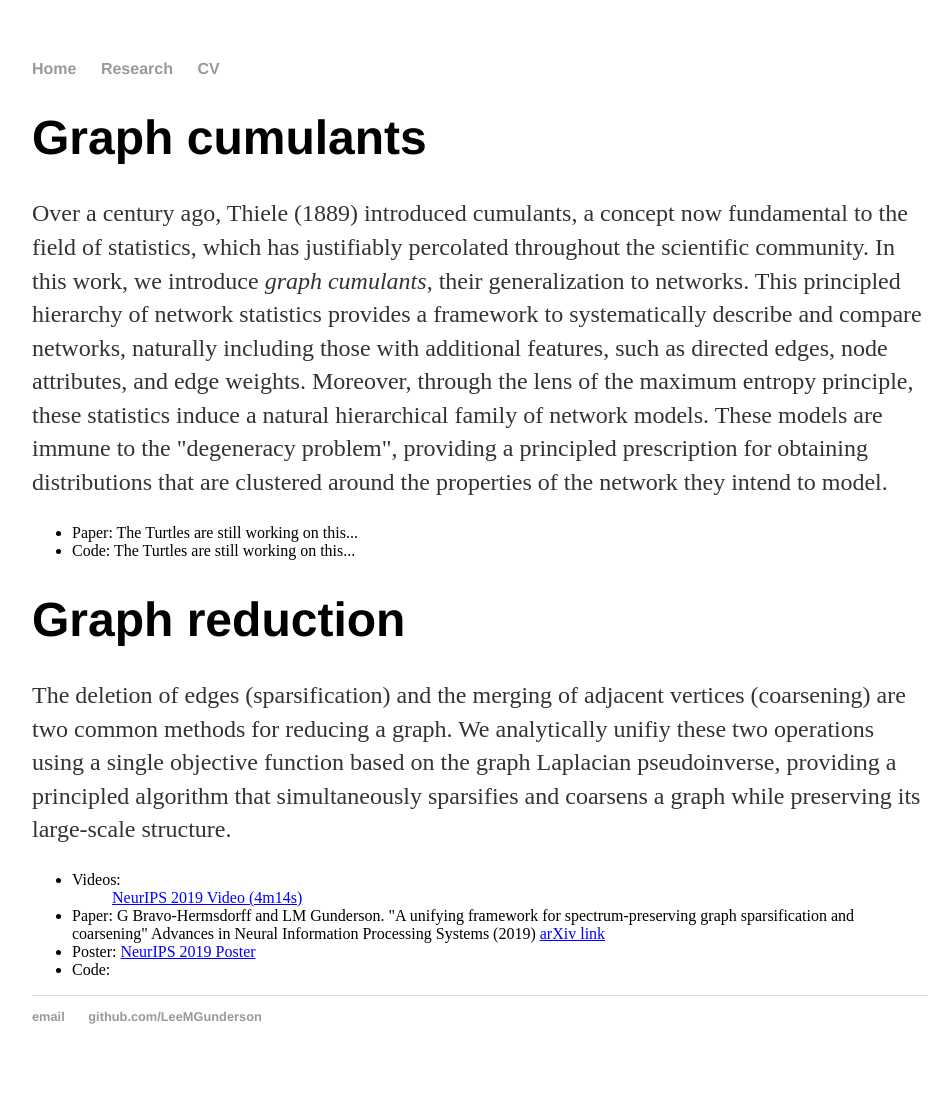
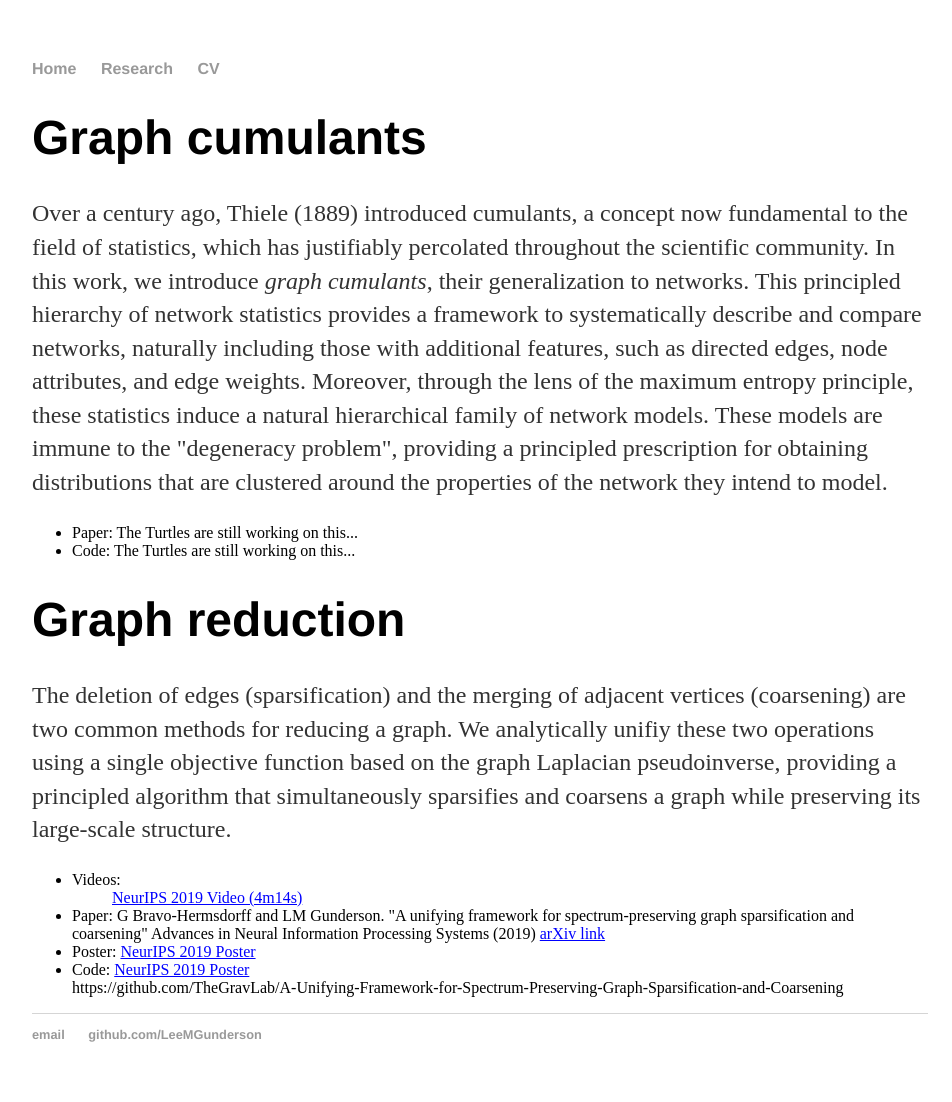
Before and after one commit to LeeMGunderson/LeeMGunderson.github.io, a Jekyll site: the page built from research/index.html, in a window 1280 px wide. Shown: the whole page, without its empty margins (160-1112 px from the left). Built offline with Jekyll 4.4.1, drawn with Linux system fonts in a browser that asks for light colours.

Commit message:
Update index.html

```diff
--- a/research/index.html
+++ b/research/index.html
@@ -18,13 +18,13 @@ title: Research
 
 	<h1>Graph reduction</h1>
 		<p>The deletion of edges (sparsification) and the merging of adjacent vertices (coarsening) are two common methods for reducing a graph.  We analytically unifiy these two operations using a single objective function based on the graph Laplacian pseudoinverse, providing a principled algorithm that simultaneously sparsifies and coarsens a graph while preserving its large-scale structure.</p>
-		<ul>
+		<ul size="24">
 			<li>Videos:
 				<br>
 				<a href="https://www.youtube.com/watch?v=xTAPZbQlq3A" target="_blank" style="margin-left:40px; text-decoration:underline; color:blue">NeurIPS 2019 Video (4m14s)</a></li>
 			<li>Paper: G Bravo-Hermsdorff and LM Gunderson. "A unifying framework for spectrum-preserving graph sparsification and coarsening" Advances in Neural Information Processing Systems (2019) <a href="https://arxiv.org/abs/1902.09702" target="_blank" style="text-decoration:underline; color:blue">arXiv link</a></li>
 			<li>Poster: <a href="NeurIPS_Poster.pdf" target="_blank" style="text-decoration:underline; color:blue">NeurIPS 2019 Poster</a></li>
-			<li>Code: </li>
+			<li>Code: <a href="NeurIPS_Poster.pdf" target="_blank" style="text-decoration:underline; color:blue">NeurIPS 2019 Poster</a></li>https://github.com/TheGravLab/A-Unifying-Framework-for-Spectrum-Preserving-Graph-Sparsification-and-Coarsening
 		</ul>
 
 </div><!-- /.blurb -->
```
